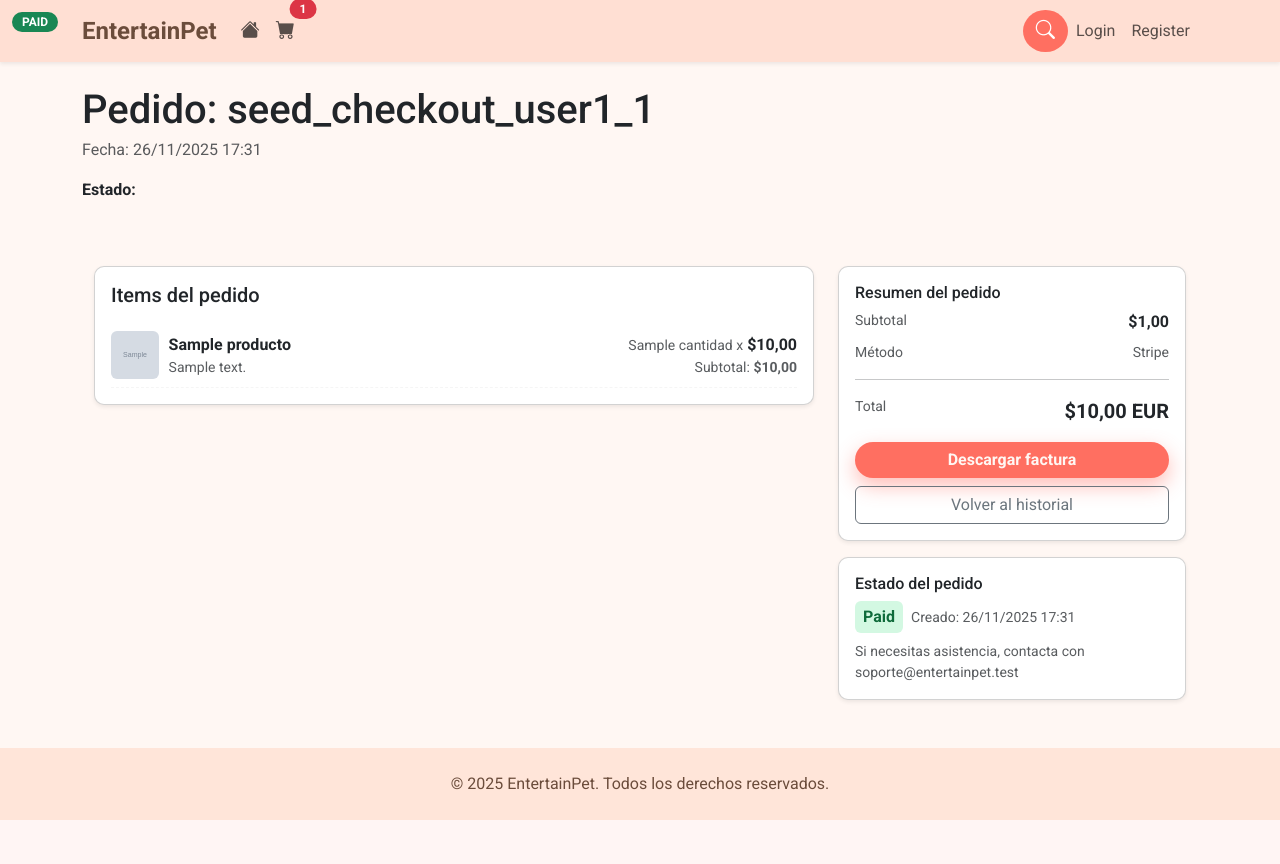
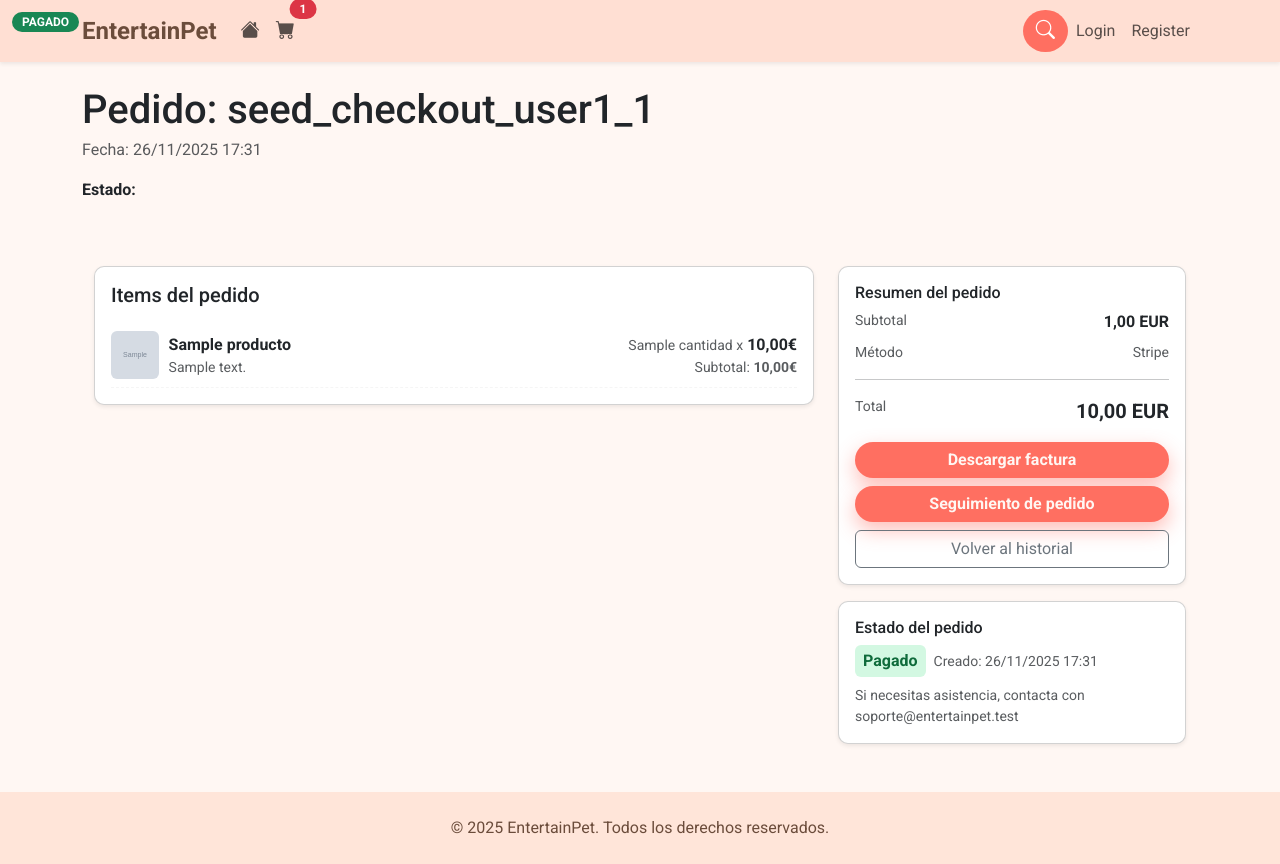
Before and after one commit to EntertainPet/webshop, a Django app: template home/templates/home/pedido_detalle.html in a window 1280 px wide. Before the commit the page ends 820 px from the top, so only its background shows below. Run offline with Django 5.2, Linux system fonts and the light colour scheme; data comes from the database, SQL or seed files in the repository; tables that the repository leaves empty hold one stand-in row (values such as "Sample post"); the template is opened without the code that fills it: values that come from a table or form of the project are taken from there, most other values are stand-ins (such as "Sample title", 1, 10 or a date in 2020); grey boxes marked "Sample" are stand-in pictures.

Commit message:
feat: añadido botón seguimiento

```diff
--- a/home/templates/home/historial_pedidos.html
+++ b/home/templates/home/historial_pedidos.html
@@ -48,11 +48,11 @@
                             <div class="text-truncate" style="max-width:320px; font-weight:600">#{{ pedido.pk }} — {{ pedido.stripe_checkout_id }}</div>
                         </div>
                         <div class="text-end">
-                            <div class="order-amount">${{ pedido.display_amount|floatformat:2 }} <small class="text-muted">{{ pedido.divisa }}</small></div>
+                            <div class="order-amount">{{ pedido.display_amount|floatformat:2 }} <small class="text-muted">{{ pedido.divisa }}</small></div>
                             {% if pedido.status == 'Paid' %}
-                                <div class="order-status paid mt-1">Paid</div>
+                                <div class="order-status paid mt-1">{{ pedido.get_status_display }}</div>
                             {% else %}
-                                <div class="order-status pending mt-1">Pending</div>
+                                <div class="order-status pending mt-1">{{ pedido.get_status_display }}</div>
                             {% endif %}
                         </div>
                     </div>
--- a/home/templates/home/pedido_detalle.html
+++ b/home/templates/home/pedido_detalle.html
@@ -10,9 +10,9 @@
         <p>
             <strong>Estado:</strong>
             {% if pedido.status == 'Paid' %}
-                <span class="badge bg-success">{{ pedido.status }}</span>
+                <span class="badge bg-success">{{ pedido.get_status_display }}</span>
             {% else %}
-                <span class="badge bg-warning text-dark">{{ pedido.status }}</span>
+                <span class="badge bg-warning text-dark">{{ pedido.get_status_display }}</span>
             {% endif %}
         </p>
     </div>
@@ -40,8 +40,8 @@
                                 {% endif %}
                             </div>
                             <div class="text-end" style="min-width:120px;">
-                                <div><span class="text-muted small">{{ item.cantidad }} x</span> <strong>${{ item.unit_price|floatformat:2 }}</strong></div>
-                                <div class="text-muted small">Subtotal: <strong>${{ item.subtotal|floatformat:2 }}</strong></div>
+                                <div><span class="text-muted small">{{ item.cantidad }} x</span> <strong>{{ item.unit_price|floatformat:2 }}€</strong></div>
+                                <div class="text-muted small">Subtotal: <strong>{{ item.subtotal|floatformat:2 }}€</strong></div>
                             </div>
                         </div>
                     {% empty %}
@@ -57,7 +57,7 @@
                         <h6 class="mb-2">Resumen del pedido</h6>
                         <div class="d-flex justify-content-between mb-2">
                             <span class="text-muted small">Subtotal</span>
-                            <span><strong>${{ total_sum|floatformat:2 }}</strong></span>
+                            <span><strong>{{ total_sum|floatformat:2 }} {{ pedido.divisa }}</strong></span>
                         </div>
                         <div class="d-flex justify-content-between mb-2">
                             <span class="text-muted small">Método</span>
@@ -66,10 +66,11 @@
                         <hr>
                         <div class="d-flex justify-content-between mb-2">
                             <span class="text-muted small">Total</span>
-                            <span class="fs-5 fw-bold">${{ display_amount|floatformat:2 }} {{ pedido.divisa }}</span>
+                            <span class="fs-5 fw-bold">{{ display_amount|floatformat:2 }} {{ pedido.divisa }}</span>
                         </div>
                         <div class="mt-3">
                             <a href="#" class="btn btn-cart w-100 mb-2">Descargar factura</a>
+                            <a href ="{% url 'home:seguimiento' pedido.id %}" class="btn btn-cart w-100 mb-2">Seguimiento de pedido</a>
                             <a href="{% url 'home:historial' %}" class="btn btn-outline-secondary w-100">Volver al historial</a>
                         </div>
                     </div>
@@ -80,9 +81,9 @@
                         <h6 class="mb-2">Estado del pedido</h6>
                         <div class="d-flex gap-2 align-items-center mb-2">
                             {% if pedido.status == 'Paid' %}
-                                <div class="order-status paid">Paid</div>
+                                <div class="order-status paid">{{ pedido.get_status_display }}</div>
                             {% else %}
-                                <div class="order-status pending">Pending</div>
+                                <div class="order-status pending">{{ pedido.get_status_display }}</div>
                             {% endif %}
                             <div class="text-muted small">Creado: {{ pedido.fecha_creacion|date:"SHORT_DATETIME_FORMAT" }}</div>
                         </div>
```
Also changed, not shown: home/migrations/0001_initial.py.
